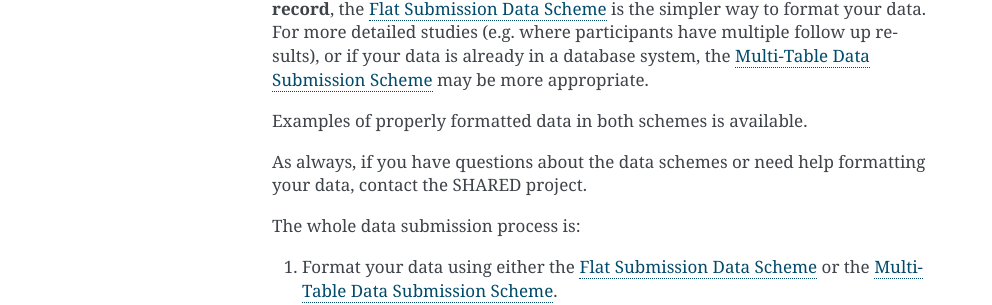
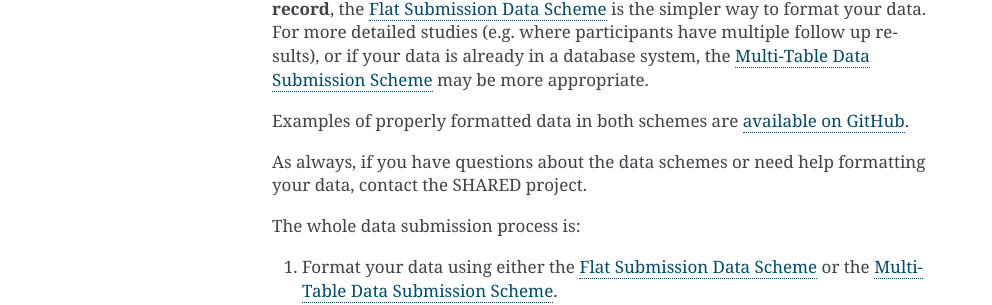
Before and after one commit to cfe-lab/shared-doc, a Sphinx documentation site: the page built from source/submission/index.rst, in a window 1280 px wide. Shown: the part 722-1027 px from the top of the page, without its empty margins (148-1140 px from the left). Built offline with Sphinx 7.4.7, drawn with Linux system fonts in a browser that asks for light colours; formulas are drawn with MathJax 3.

Commit message:
Add a link to the example submission data

```diff
--- a/source/submission/index.rst
+++ b/source/submission/index.rst
@@ -23,8 +23,7 @@ data. This mechanism ensures that the data transfer is confidential,
 secure, and protected against interference from malicious third
 parties.
 
-.. _SHARED data submission page:
-    https://shared.cfenet.ubc.ca/datasubmission/
+.. _SHARED data submission page: https://shared.cfenet.ubc.ca/datasubmission/
 
 .. warning:: Don't send data to SHARED via email; we can't guarantee
              the confidentiality of data submitted by email.
@@ -39,10 +38,10 @@ detailed studies (e.g. where participants have multiple follow up
 results), or if your data is already in a database system, the
 :ref:`multi_table_scheme` may be more appropriate.
 
-Examples of properly formatted data in both schemes is available.
+Examples of properly formatted data in both schemes are `available on
+GitHub`_.
 
-..
-    TODO(nknight): Link to example directories
+.. _available on GitHub: https://github.com/neganp/shared_submission_format_examples
 
 As always, if you have questions about the data schemes or need help
 formatting your data, contact the SHARED project.
```
